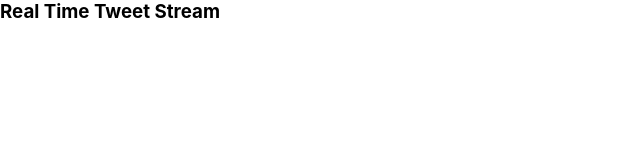
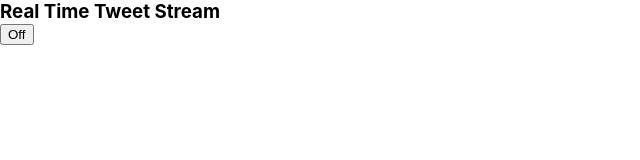
Before and after one commit to sethanderson1/twitter-streaming-app, a Next.js app: page / in a window 1280 px wide. Shown: the top 160 px of the page, without its empty margins (0-640 px from the left). Built offline with nearby package versions, Linux system fonts and the light colour scheme.

Commit message:
Took server.listen out of mongoose.connect

```diff
--- a/components/CardList.js
+++ b/components/CardList.js
@@ -3,28 +3,44 @@ import socketIOClient from "socket.io-client";
 import { Card } from "./Card";
 import styled from "styled-components";
 import { WidgetCard } from "./WidgetCard";
+import axios from "axios";
 
 const ENDPOINT = "http://localhost:8000";
 
-const TweetStream = styled.div`
-  font-family: "Roboto", sans-serif;
-`;
-
 export const CardList = () => {
   const [tweets, setTweets] = useState([]);
+  const [socketOn, setSocketOn] = useState(false);
+  console.log("socketOn", socketOn);
   console.log("tweets", tweets);
 
   useEffect(() => {
     const socket = socketIOClient(ENDPOINT);
     socket.on("tweet", (data) => {
-      console.log("tweets in useEffect", tweets);
-      console.log("data", data);
       setTweets((prevTweets) => [...prevTweets, data]);
     });
   }, []);
 
+  const handleSocketClick = async () => {
+    // turn socket off on server
+    console.log("clicked socket on or off")
+    const url = `http://localhost:8000/socketOn`;
+    try {
+      const res = await axios.post(url, {
+        socketOn: !socketOn,
+      });
+      console.log("res", res);
+
+      setSocketOn((prev) => !prev);
+    } catch (error) {
+      console.log("error", error);
+    }
+  };
+
   return (
-    <TweetStream>
+    <div>
+      <div>
+        <button onClick={handleSocketClick}>{socketOn ? "On" : "Off"}</button>
+      </div>
       {tweets
         .map((tweet, i) => {
           console.log("tweet", tweet);
@@ -34,6 +50,6 @@ export const CardList = () => {
           );
         })
         .reverse()}
-    </TweetStream>
+    </div>
   );
 };
```
